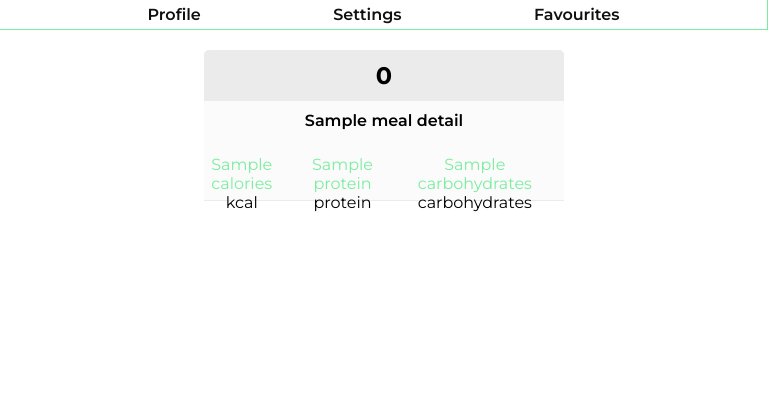
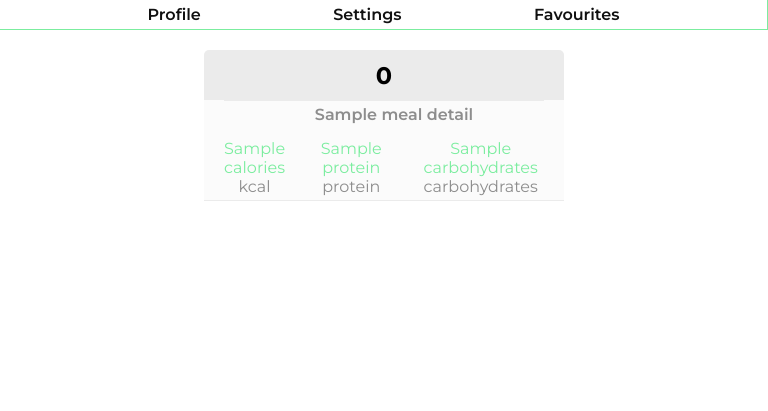
Before and after one commit to ArekKluczek/Dietify, a Symfony app: template templates/favourite_meal/index.html.twig in a window 768 px wide. Shown: the part 100-511 px from the top of the page. Run offline with Twig, Linux system fonts and the light colour scheme; the template is opened without the code that fills it: most values are stand-ins (such as "Sample title", 1, 10 or a date in 2020); style sheets or scripts are compiled from the project's sources; some libraries are stand-ins or nearby versions.

Commit message:
Dietify: styles and fixes

```diff
--- a/assets/styles/app.scss
+++ b/assets/styles/app.scss
@@ -192,11 +206,11 @@ body {
   display: flex;
   flex-direction: column;
   justify-content: space-evenly;
-  width: 300px;
+  width: 100%;
+  max-width: 300px;
   height: 150px;
   text-align: center;
   border-radius: 15px;
-  margin-left: 30px;
   margin-bottom: 20px;
 
   &__name {
@@ -640,12 +659,23 @@ body {
 }
 
 .meal-plan {
+  &__container-favourite {
+    width: 100%;
+    display: flex;
+    justify-content: center;
+    align-items: center;
+    flex-direction: column;
+    max-width: calc(100% - 215px);
+    margin-left: auto;
+  }
+
   &__container {
     width: 100%;
     display: flex;
     justify-content: center;
     align-items: center;
     flex-direction: column;
+    margin-left: auto;
   }
 
   &__day {
@@ -653,7 +683,8 @@ body {
     justify-content: center;
     align-items: center;
     flex-direction: column;
-    width: 1200px;
+    width: 100%;
+    max-width: 1200px;
     margin-bottom: 50px;
   }
 
@@ -672,7 +703,7 @@ body {
     display: flex;
     justify-content: space-between;
     align-items: center;
-    width: 1200px;
+    width: 100%;
     height: 50px;
     background-color: #FBFBFB;
     padding: 0 20px;
@@ -704,6 +734,22 @@ body {
     align-items: center;
     margin-bottom: 50px;
     width: 700px;
+  }
+
+  &__meal-info-mobile {
+    display: none;
+  }
+
+  &__meal-calories {
+    width: 80px;
+  }
+
+  &__meal-protein {
+    width: 100px;
+  }
+
+  &__meal-carbs {
+    width: 175px;
   }
 }
 
@@ -848,29 +914,28 @@ body {
 }
 
 .favourites {
-  width: 900px;
+  max-width: 900px;
 
   &__meal {
-    width: 900px;
+    max-width: 900px;
     height: auto;
     flex-direction: column;
   }
 
   &__day-title {
-    width: 900px;
+    width: 100%;
   }
 
   &__meal-details {
     justify-content: space-between;
-    width: 900px;
-    height: 60px;
+    width: 100%;
     border-top: 1px solid #EBEBEB;
+    padding: 15px 0;
   }
 
   &__meal-name {
     font-weight: 600;
     padding-left: 20px;
-    margin-top: 10px;
   }
 }
 
@@ -906,12 +971,44 @@ body {
   }
 }
 
-@media (max-width: 1024px) {
+@media (max-width: 992px) {
+  .favourites {
+    &__meal-details {
+      width: 100%;
+      border-top: 1px solid #EBEBEB;
+      flex-direction: column;
+      align-items: center;
+      justify-content: center;
+      text-align: center;
+      gap: 15px;
+      padding: 10px 0;
+    }
+  }
+}
 
+@media (min-width: 768px) and (max-width: 1200px) {
+  .header__dietify-logo {
+    width: 200px;
+  }
+
+  .header__login-container {
+    margin-right: unset;
+  }
+  .header__logo-container {
+    margin-left: 1rem;
+  }
+
+  .meal-container {
+    flex-wrap: wrap;
+  }
+}
+
+@media (max-width: 768px) {
   .hamburger-menu {
     display: flex;
     margin-left: 2%;
     margin-right: 5px;
+    z-index: 2;
   }
 
   .hamburger-menu button {
@@ -1114,15 +1221,19 @@ body {
   .favorites-toggle {
     position: absolute;
     right: 10px;
-    bottom: 17px;
+    bottom: 16px;
   }
 
   .meal-plan {
+    &__container-favourite {
+      max-width: unset;
+    }
+
     &__meal {
       position: relative;
       flex-direction: column;
       justify-content: space-evenly;
-      width: 360px;
+      width: 100%;
       height: 145px;
     }
 
@@ -1132,8 +1243,14 @@ body {
     }
 
     &__meal-info {
-      height: 45px;
-      text-align: center;
+      display: none;
+    }
+
+    &__meal-info-mobile {
+      display: flex;
+      justify-content: center;
+      width: 100%;
+      gap: 30px;
     }
 
     &__day-title {
@@ -1141,16 +1258,18 @@ body {
     }
 
     &__meal-name {
-      padding-bottom: 10px;
       text-align: center;
+      margin-right: unset;
+      height: 50px;
     }
 
     &__day {
-      max-width: 335px;
+      max-width: 360px;
     }
 
     &__meal-details {
       flex-direction: column;
+      color: rgba(32, 32, 32, 0.5);
     }
   }
 
@@ -1158,9 +1277,10 @@ body {
     margin-top: 50px;
 
     &__meal-details {
-      width: 360px;
+      max-width: 360px;
       flex-direction: column;
       height: 100px;
+      padding: 15px 0;
     }
 
     &__meal {
--- a/src/Form/ProfileType.php
+++ b/src/Form/ProfileType.php
@@ -28,6 +28,7 @@ class ProfileType extends AbstractType
                 ]
             ])
             ->add('activitylevel', ChoiceType::class, [
+                'label' => 'Activity Level',
                 'choices' => [
                     'low' => 'low',
                     'medium' => 'medium',
@@ -35,6 +36,7 @@ class ProfileType extends AbstractType
                 ]
             ])
             ->add('dietpreferences', TextareaType::class, [
+                'label' => 'Diet Preferences',
                 'required' => false
             ])
             ->add('allergies', TextareaType::class, [
--- a/src/Form/RegistrationFormType.php
+++ b/src/Form/RegistrationFormType.php
@@ -40,6 +40,7 @@ class RegistrationFormType extends AbstractType
             ->add('secondPassword', PasswordType::class, [
                 'mapped' => false,
                 'attr' => ['autocomplete' => 'new-password'],
+                'label' => 'Repeat Password',
                 'constraints' => [
                     new NotBlank([
                         'message' => 'Please enter a password',
--- a/src/Service/DietProvider.php
+++ b/src/Service/DietProvider.php
@@ -60,7 +60,7 @@ class DietProvider
     public function makePlan(string $prompt): ?string
     {
         $apiKey = $this->parameterBag->get('gpt_secret_key');
-        $response = $this->client->post('https://api.openai.com/v1/completions', [
+        $response = $this->client->post('https://api.openai.com/chat/completions', [
             'headers' => [
                 'Authorization' => "Bearer {$apiKey}",
                 'Content-Type' => 'application/json',
@@ -69,7 +69,7 @@ class DietProvider
                 'prompt' => $prompt,
                 "model" => "gpt-3.5-turbo-instruct",
                 "max_tokens" => 3500,
-                "temperature" => 0.7,
+                "temperature" => 1,
             ],
         ]);
 
--- a/templates/dashboard/index.html.twig
+++ b/templates/dashboard/index.html.twig
@@ -60,9 +60,8 @@
                         </div>
                     </div>
                     <div class="unlogged-section__buttons">
-                        <a href="{{ path('app_profile_diet') }}" class="btn-get-your-plan generate-plan-link">Get Your
-                            Plan</a>
-                        <a href="{{ path('app_dashboard_how_it_works') }}" class="btn-how-it-works">How It Works</a>
+                        <a href="{{ path('app_profile_diet') }}" class="btn-get-your-plan generate-plan-link">GET YOUT PLAN</a>
+                        <a href="{{ path('app_dashboard_how_it_works') }}" class="btn-how-it-works">HOW IT WORKS</a>
                     </div>
                 </div>
             {% endif %}
--- a/templates/diet/diet_prompt.html.twig
+++ b/templates/diet/diet_prompt.html.twig
@@ -5,7 +5,7 @@
     with each day including meals for breakfast, brunch, lunch, snack, and dinner.
     Each meal should detail the name, calories, carbohydrates, protein, recommended consumption time, and preparation time.
     Additionally, calculate the individual's daily caloric demand and provide a comprehensive shopping list for the week.
-
+    field as "name"
     JSON structure:
     {
     "monday": {
--- a/templates/diet/show.html.twig
+++ b/templates/diet/show.html.twig
@@ -17,6 +17,11 @@
                                 <span class="meal-plan__meal-protein"><span class="color-green">{{ meal[0].protein }}</span> protein</span>
                                 <span class="meal-plan__meal-carbs"><span class="color-green">{{ meal[0].carbohydrates }}</span> carbohydrates</span>
                             </div>
+                            <div class="meal-plan__meal-info-mobile">
+                                <span class="meal-plan__meal-calories-mobile">kcal:<span class="color-green"> {{ meal[0].calories }}</span> </span>
+                                <span class="meal-plan__meal-protein-mobile">P:<span class="color-green"> {{ meal[0].protein }}</span> </span>
+                                <span class="meal-plan__meal-carbs-mobile">C:<span class="color-green"> {{ meal[0].carbohydrates }}</span></span>
+                            </div>
                             <button class="favorites-toggle {{ meal.uniqueMealId in favoriteMealsIds ? 'remove-from-favorites' : 'add-to-favorites' }}"
                                     data-meal-type="{{ mealType }}"
                                     data-meal-id="{{ meal.uniqueMealId }}">
--- a/templates/favourite_meal/index.html.twig
+++ b/templates/favourite_meal/index.html.twig
@@ -8,7 +8,7 @@
         <a href="{{ path('app_user', {'id': app.user.id}) }}">Settings</a>
         <a href="{{ path('app_favourites') }}">Favourites</a>
     </div>
-    <div class="meal-plan__container">
+    <div class="meal-plan__container-favourite">
         {% for mealType, favourites in groupedFavourites %}
             <section class="meal-plan__day favourites">
                 <h2 class="meal-plan__day-title favourites__day-title">{{ mealType|capitalize }}</h2>
@@ -17,6 +17,14 @@
                         <div class="meal-plan__meal-details favourites__meal-details">
                             <div class="meal-plan__meal-name favourites__meal-name">{{ item.mealDetails.name }}</div>
                             <div class="meal-plan__meal-info">
+                                <span class="meal-plan__meal-calories"><span
+                                            class="color-green">{{ item.mealDetails.calories }}</span> kcal</span>
+                                <span class="meal-plan__meal-protein"><span
+                                            class="color-green">{{ item.mealDetails.protein }}</span> protein</span>
+                                <span class="meal-plan__meal-carbs"><span
+                                            class="color-green">{{ item.mealDetails.carbohydrates }}</span> carbohydrates</span>
+                            </div>
+                            <div class="meal-plan__meal-info-mobile">
                                 <span class="meal-plan__meal-calories"><span
                                             class="color-green">{{ item.mealDetails.calories }}</span> kcal</span>
                                 <span class="meal-plan__meal-protein"><span
--- a/templates/footer/footer.html.twig
+++ b/templates/footer/footer.html.twig
@@ -1,7 +1,7 @@
 {% block footer %}
     <footer class="footer">
         <div class="footer__container">
-            <span>&copy Arkadiusz Kluczek 2024</span>
+            <span>&copy Arkadiusz Kluczek {{ 'now' | date('Y') }}</span>
             <div class="footer__media">
                 <span><a href="https://github.com/ArekKluczek/Dietify"><img
                                 src="{{ asset('build//images/Github.svg') }}" alt="Github"></a></span>
--- a/templates/header/header.html.twig
+++ b/templates/header/header.html.twig
@@ -21,14 +21,6 @@
                 <a href="{{ path('app_register') }}" class="signup-button">SIGN UP</a>
             </div>
         {% endif %}
-
-        <div class="hamburger-menu">
-            <button id="hamburger" aria-label="Otwórz menu" aria-expanded="false">
-                <span></span>
-                <span></span>
-                <span></span>
-            </button>
-        </div>
         <nav id="nav-menu" class="nav-menu">
             <div class="nav-menu__item"><a href="{{ path('app_dashboard_how_it_works') }}" class="menu">HOW IT WORKS</a>
             </div>
@@ -46,5 +38,12 @@
                 </div>
             {% endif %}
         </nav>
+        <div class="hamburger-menu">
+            <button id="hamburger" aria-label="Otwórz menu" aria-expanded="false">
+                <span></span>
+                <span></span>
+                <span></span>
+            </button>
+        </div>
     </header>
 {% endblock %}
```
Also changed, not shown: other parts of assets/styles/app.scss (+80 -32 lines), src/Service/FavouriteMealService.php (+5 -5 lines), templates/dashboard/how-it-works.html.twig (+26 -6 lines), .ddev/config.yaml.
